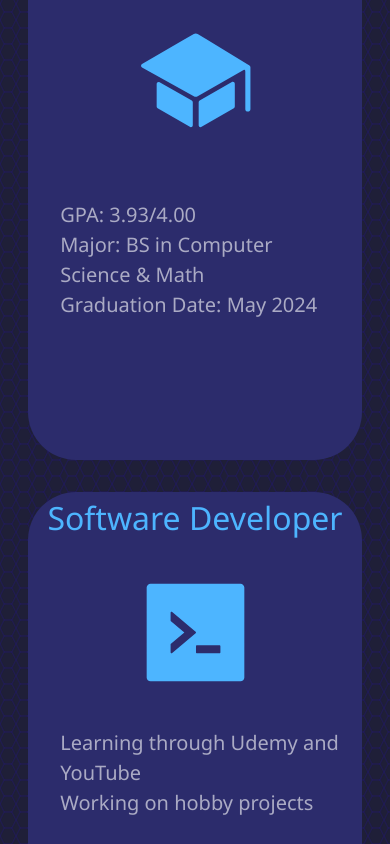
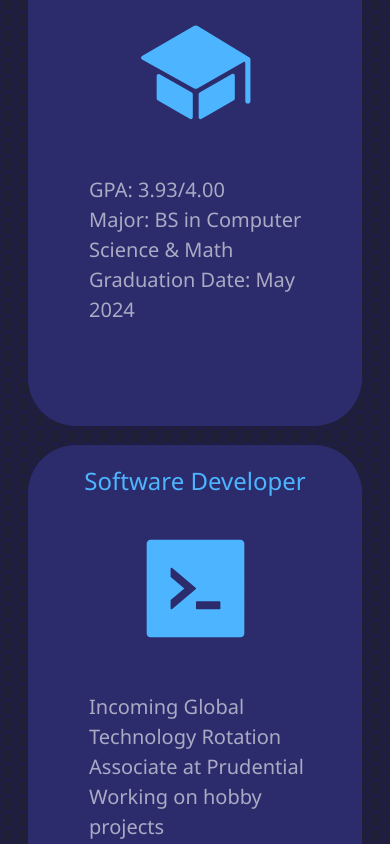
Before and after one commit to namanbajaj/Website, a React (Create React App) app: page / in a window 390 px wide. Shown: the part 1156-2000 px from the top of the page. Built offline with nearby package versions, Linux system fonts and the light colour scheme.

Commit message:
css fixes and mobile fixes

```diff
--- a/src/components/About/AboutCards.jsx
+++ b/src/components/About/AboutCards.jsx
@@ -11,7 +11,7 @@ const iconSize = 125;
 const AboutCards = () => {
     return (
         <div className='cards_overview'>
-            <div className='info_cards languages'>
+            <div className='info_cards'>
                 <div className='card'>
                     <h2>Rutgers University - New Brunswick</h2>
                     <div className='content_cards'>
@@ -37,7 +37,7 @@ const AboutCards = () => {
                         </h3>
 
                         <h5 className='text-light center_text'>
-                            Learning through Udemy and YouTube
+                            Incoming Global Technology Rotation Associate at Prudential
                             <br />
                             Working on hobby projects
                         </h5>
@@ -90,15 +90,11 @@ const AboutCards = () => {
                             </li>
                             <li>
                                 <h2>
-                                    Five Minute Workout App
+                                    Current Project in Progress: Five Minute Workout App
                                 </h2>
                             </li>
                         </ul>
                     </li>
-                    <li className='main_list_item'>
-                        <h2>Developing mobile games using the Unity engine </h2>
-                    </li>
-
                     <li className='main_list_item'>
                         <h2>Learning full stack web development </h2>
                     </li>
--- a/src/components/About/about.css
+++ b/src/components/About/about.css
@@ -1,3 +1,4 @@
+/* General container header */
 .about__me__header {
     margin-left: 5%;
     height: fit-content;
@@ -13,19 +14,13 @@
     height: 0.2rem;
 }
 
+/* Container for intro text and what I'm working on */
 .about__me__geninfo {
     margin-left: 5%;
-    /* margin-bottom: 5%; */
     margin-right: 5%;
 }
 
-.introtext {
-    margin-left: 5%;
-    margin-top: 5rem;
-    margin-bottom: 1rem;
-}
-
-/* About Me Cards */
+/* Container for entire section */
 .cards_overview {
     display: grid;
     grid-template-columns: 5fr 6fr;
@@ -35,11 +30,49 @@
     margin-bottom: 5%;
 }
 
+/* Container for cards that hold info about school, position, and projects */
 .info_cards {
     margin-bottom: 5%;
     display: grid;
-    grid-template-columns: 1fr !important;
+    grid-template-columns: 1fr;
     grid-template-rows: 1fr 1fr 1fr;
+}
+
+/* Card that holds actual info */
+.card {
+    display: block;
+    position: relative;
+    background: var(--color-bg-variant);
+    margin: 0% 0% 5% 5%;
+    gap: 3rem;
+    padding: 1rem 3rem;
+    border-radius: 3rem;
+    border: 1px solid transparent;
+    transition: var(--transition);
+}
+
+.card>div:hover {
+    border-color: var(--color-primary-variant);
+    background: transparent;
+}
+
+.card>h2 {
+    text-align: center;
+    padding: 0.1rem;
+    color: var(--color-bg-primary);
+    font-size: 2rem;
+}
+
+.card h3 {
+    background: transparent;
+    padding: 0.1rem;
+    display: flex;
+    color: var(--color-bg-primary);
+    font-size: 1.2rem;
+}
+
+.card h3:hover {
+    color: white;
 }
 
 .content_cards {
@@ -108,21 +141,12 @@ li {
 
 /* Small Devices */
 @media screen and (max-width: 600px) {
-    .languages {
-        gap: 2rem;
+    .cards_overview {
+        grid-template-columns: 1fr;
+        margin-bottom: -100%;
     }
 
-    .languages>div {
-        width: 100%;
-        padding: 0 1rem 20%;
-    }
-
-    .cards_overview {
-        grid-template-columns: 1fr;
-        grid-template-rows: 1fr 1fr;
-    }
-
-    .content_cards {
+     .content_cards {
         grid-template-columns: 1fr;
         grid-template-rows: 1fr 1fr;
         justify-content: center;
@@ -130,12 +154,15 @@ li {
         vertical-align: middle;
     }
 
-    .logo.center_text {
-        justify-content: center;
-        text-align: center;
+    .card {
+        margin: 0% 5% 5% 5%;
     }
 
-    .text-light.center_text {
-        padding-top: 2rem;
+    .card>h2 {
+        font-size: 1.5rem;
+    }
+
+    .card h5 {
+        margin-top: -10%;
     }
 }
--- a/src/components/Experience/data.jsx
+++ b/src/components/Experience/data.jsx
@@ -1,23 +1,4 @@
 export const data = [
-  {
-    id: 3,
-    title: 'Prudential',
-    subtitle: 'Software Engineering Intern',
-    date: 'Jun 2023 - Aug 2023',
-    description:
-      <ul className='r_list'>
-        <li>Worked as a front end software engineer on the Financial Wellness application</li>
-        <li>Used programming tools and technologies such as Angular, Typescript, JavaScript, HTML/SCSS, NodeJS, Git, Adobe Experience Manager, and Karma</li>
-        <li>Assisted with implementation of Adobe Launch Tag Management in Financial Wellness application to track user impressions and events with 80% more information and 60% more accuracy than previous tag manager</li>
-        <li>Played a vital role in ensuring the efficacy of the transition by making necessary code adjustments and enhancements</li>
-        <li>Collaborated closely with the Quality Assurance (QA) team, addressing issues promptly and guaranteeing the accuracy and comprehensiveness of data sent to back end services</li>
-        <li>Developed and implemented a dynamic script enabling real-time application of modifications to Adobe Launch code within the Financial Wellness application, resulting in streamlined development and accelerated testing processes</li>
-        <li>Contributed to creation of over 10+ Angular components in custom Prudential library to allow sand boxing of implemented services</li>
-        <li>Created routes service in Financial Wellness application to calculate 50+ possible page routes</li>
-      </ul>,
-    icon: 'prudential',
-  },
-
   {
     id: 2,
     title: 'Rutgers University - New Brunswick',
@@ -29,7 +10,7 @@ export const data = [
         <div className='line'></div>
         <ul className='r_list'>
           <li>Grading for 2 classes of 01:640:252 - Elementary Differential Equations</li>
-          <li>Grading homework for 50+ students</li>
+          <li>Grading homework for 90+ students</li>
         </ul>
         <br />
         <div className='session_name'>Summer 2023 Session</div>
@@ -52,6 +33,25 @@ export const data = [
   },
 
   {
+    id: 3,
+    title: 'Prudential',
+    subtitle: 'Software Engineering Intern',
+    date: 'Jun 2023 - Aug 2023',
+    description:
+      <ul className='r_list'>
+        <li>Worked as a front end software engineer on the Financial Wellness application</li>
+        <li>Used programming tools and technologies such as Angular, Typescript, JavaScript, HTML/SCSS, NodeJS, Git, Adobe Experience Manager, and Karma</li>
+        <li>Assisted with implementation of Adobe Launch Tag Management in Financial Wellness application to track user impressions and events with 80% more information and 60% more accuracy than previous tag manager</li>
+        <li>Played a vital role in ensuring the efficacy of the transition by making necessary code adjustments and enhancements</li>
+        <li>Collaborated closely with the Quality Assurance (QA) team, addressing issues promptly and guaranteeing the accuracy and comprehensiveness of data sent to back end services</li>
+        <li>Developed and implemented a dynamic script enabling real-time application of modifications to Adobe Launch code within the Financial Wellness application, resulting in streamlined development and accelerated testing processes</li>
+        <li>Contributed to creation of over 10+ Angular components in custom Prudential library to allow sand boxing of implemented services</li>
+        <li>Created routes service in Financial Wellness application to calculate 50+ possible page routes</li>
+      </ul>,
+    icon: 'prudential',
+  },
+
+  {
     id: 1,
     title: 'Dow Jones',
     subtitle: 'Finance Intern',
--- a/src/components/Languages/languages.css
+++ b/src/components/Languages/languages.css
@@ -79,7 +79,7 @@
 
     .languages>div {
         width: 100%;
-        padding: 0 1rem 20%;
+        padding: 0 1rem;
     }
 
     .cards_overview {
@@ -87,13 +87,6 @@
         grid-template-rows: 1fr 1fr;
     }
 
-    .content_cards {
-        grid-template-columns: 1fr;
-        grid-template-rows: 1fr 1fr;
-        justify-content: center;
-        text-align: left;
-        vertical-align: middle;
-    }
 
     .logo.center_text {
         justify-content: center;
--- a/src/components/Portfolio/data.jsx
+++ b/src/components/Portfolio/data.jsx
@@ -274,7 +274,7 @@ export const data = [
         text: 'This website was written using JavaScript, ReactJS, and CSS',
         isNotable: true,
         type: 'web',
-        dateOfLastUpdate: '2023-09-01'
+        dateOfLastUpdate: '2023-09-24'
     },
     {
         id: 2,
--- a/src/components/Welcome/welcome.css
+++ b/src/components/Welcome/welcome.css
@@ -1,9 +1,11 @@
+/* General header style */
 header {
     height: 100vh;
     padding-top: 1rem;
     overflow: hidden;
 }
 
+/* Container that most of the section, excluding particles */
 .header__container {
     text-align: center;
     height: 100%;
@@ -42,12 +44,14 @@ header {
     background: var(--color-bg-primary);
 }
 
+/* Image of myself */
 .me {
     width: 28rem;
     position: absolute;
     left: calc(50% - 14rem);
 }
 
+/* Particles effect */
 .particles {
     position: absolute;
     top: 0;
--- a/src/index.css
+++ b/src/index.css
@@ -137,4 +137,10 @@ img {
     section > h2{
         margin-bottom: 2rem;
     }
+
+    .animate__animated {
+        animation: none !important;
+        -webkit-animation: none !important;
+    }
+
 }
```
